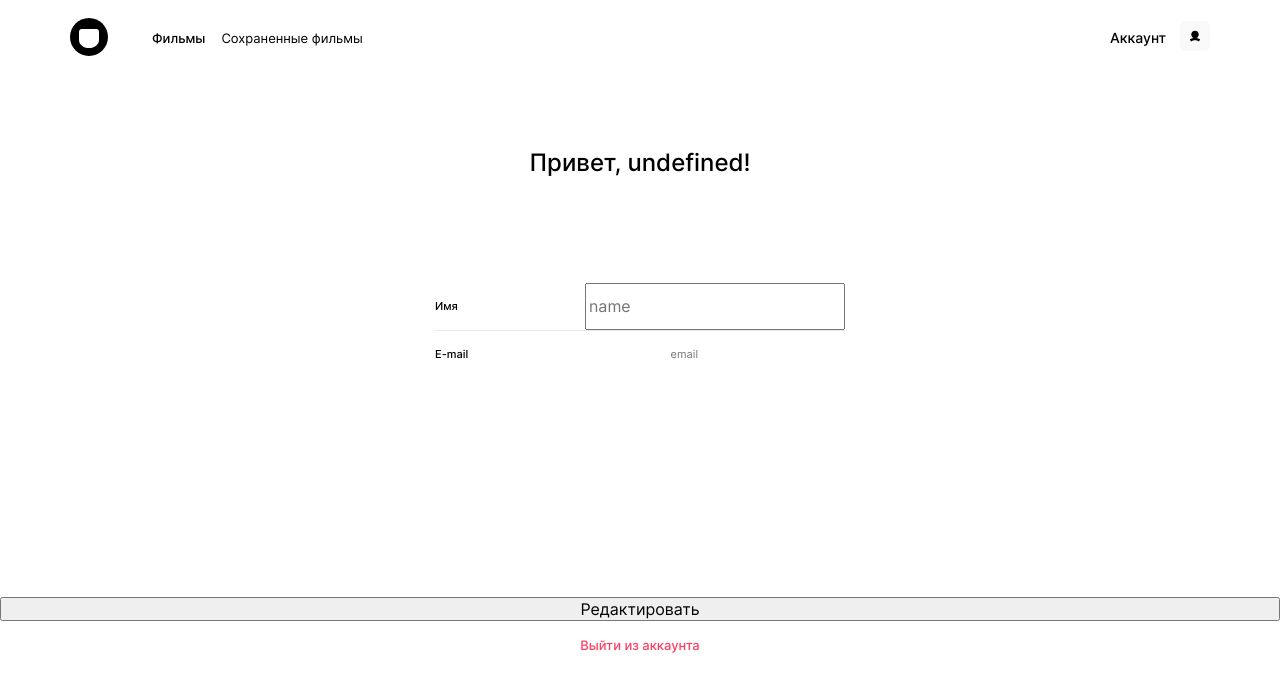
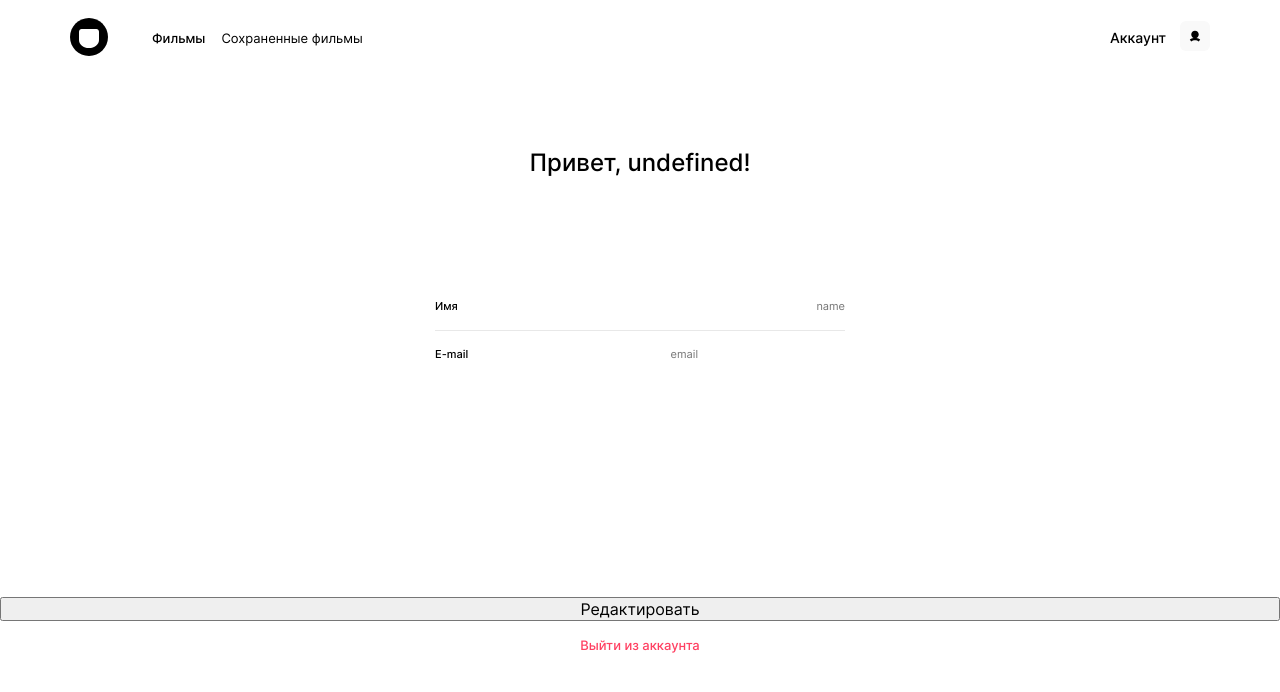
Before and after one commit to Evgeshka1103/movies-explorer-frontend, a React (Create React App) app: page /profile in a window 1280 px wide. Shown: the top 692 px of the page. Built offline with nearby package versions, Linux system fonts and the light colour scheme; no server answers; sample sign-in values are in the browser's storage; the HTML template or start-up script is replaced by a standard one.

Commit message:
css input

```diff
--- a/src/components/Profile/Profile.css
+++ b/src/components/Profile/Profile.css
@@ -68,6 +68,20 @@
   line-height: 13px;
   color: #000000;
 }
+
+.profile__input {
+  min-width: 122px;
+  font-family: "Inter", Arial, Helvetica, sans-serif;
+  font-weight: 400;
+  font-style: normal;
+  font-size: 11px;
+  line-height: 13px;
+  text-align: end;
+  padding: 16px 0;
+  color: #000000;
+  border: none;
+}
+
 
 .profile__input-email {
   min-width: 122px;
```
